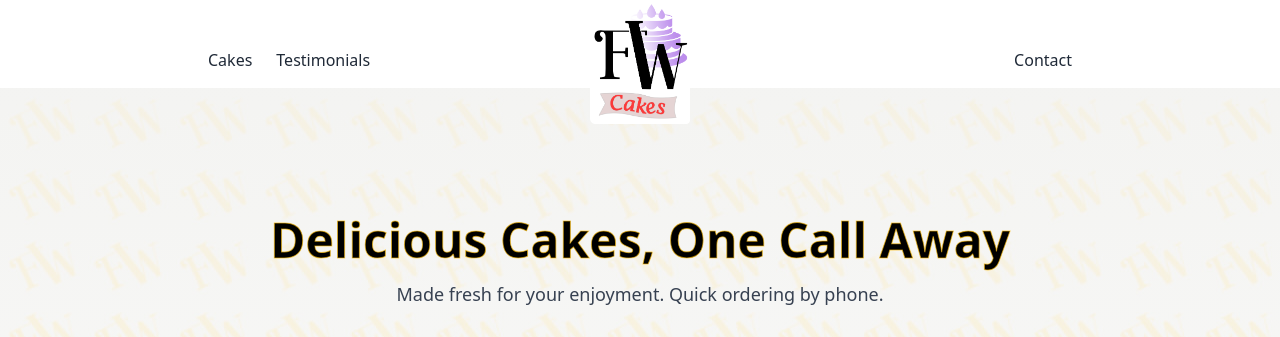
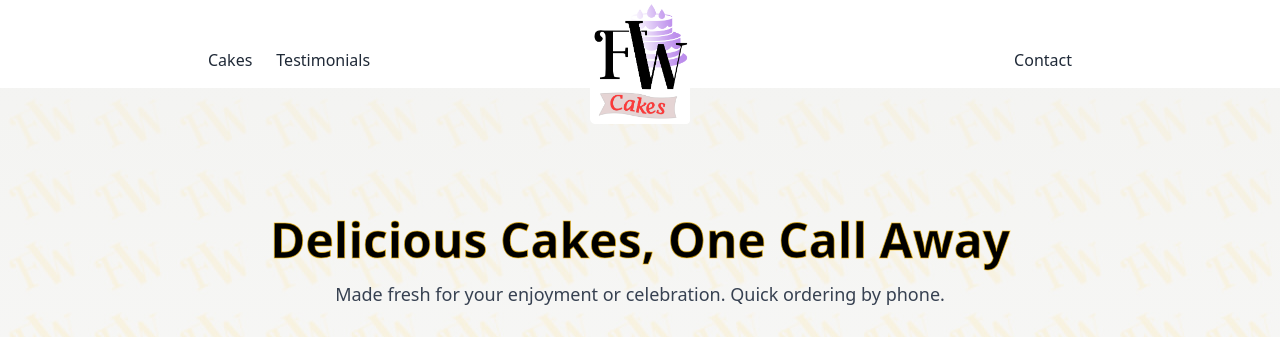
Before and after one commit to edwin3v3/fw.github.io, a plain HTML site: page index.html in a window 1280 px wide. Shown: the top 337 px of the page. Drawn offline with nearby package versions, Linux system fonts and the light colour scheme.

Commit message:
Update index.html

```diff
--- a/index.html
+++ b/index.html
@@ -50,7 +50,7 @@
     style="background-image: linear-gradient(to bottom, rgba(240, 240, 237, 0.651), rgba(251, 255, 198, 0.014)), url('banner-repeat1.jpg');">
     <h2 class="text-5xl font-extrabold text-[#000] mb-4" style="-webkit-text-stroke: 1px #ffbb009f">Delicious Cakes, One
       Call Away</h2>
-    <p class="text-gray-700 mb-8 text-lg">Made fresh for your enjoyment. Quick ordering by phone.</p>
+    <p class="text-gray-700 mb-8 text-lg">Made fresh for your enjoyment or celebration. Quick ordering by phone.</p>
     <a href="tel:0768240578"
       class="inline-block inline-flex items-center gap-4 px-8 py-4 bg-[#333] text-white rounded-full text-lg font-semibold hover:bg-gray-800 transition">
       Call to Order: <img src="https://flagcdn.com/w40/ke.png" alt="Kenya flag"
```
